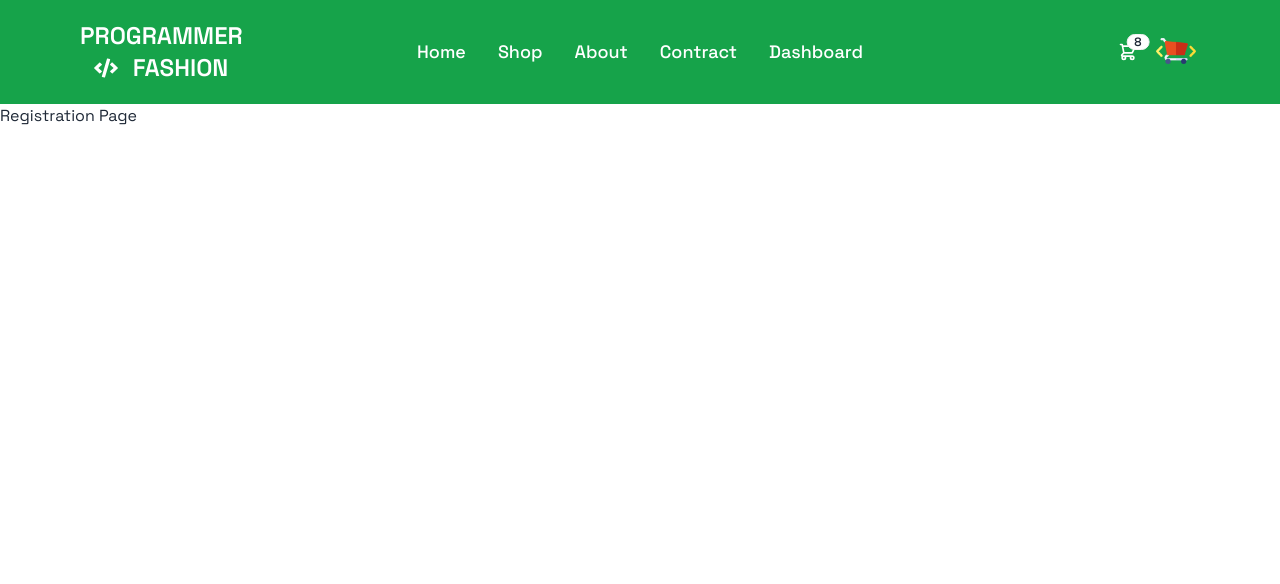
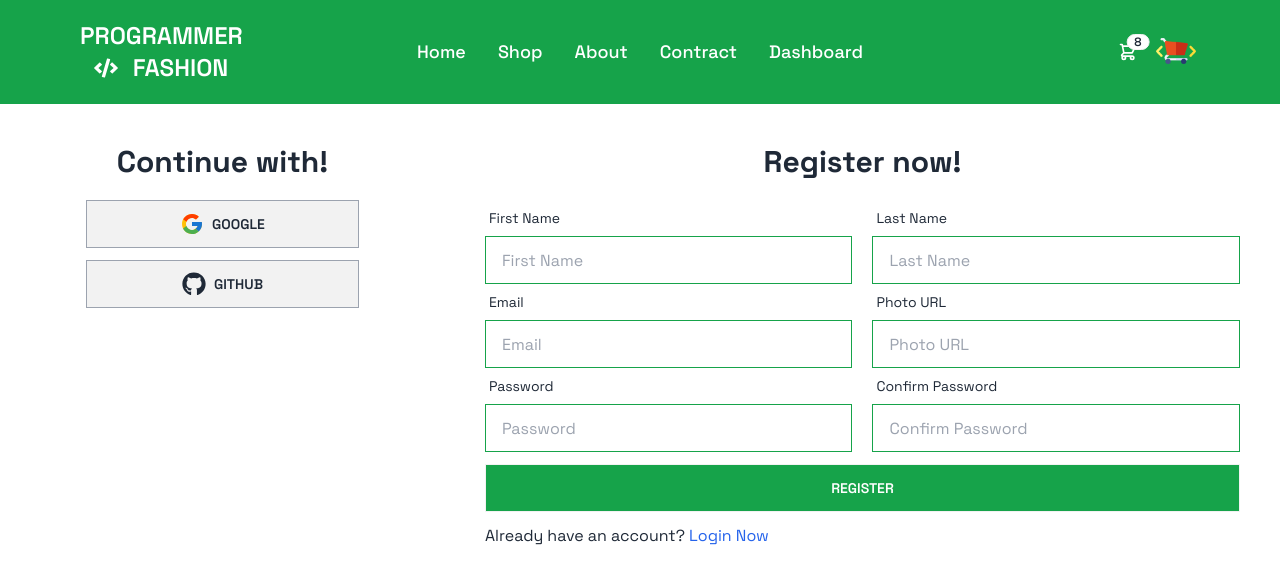
Before and after one commit to mfarhadattari/fashion-man-client, a React (Vite) app: page /registration in a window 1280 px wide. Shown: the top 584 px of the page. Built offline with nearby package versions, Linux system fonts and the light colour scheme.

Commit message:
register page

```diff
--- /dev/null
+++ b/src/pages/Public/Account/RegistrationPage.jsx
@@ -0,0 +1,98 @@
+import { Link } from "react-router-dom";
+import SocialConnect from "./SocialConnect";
+
+const RegistrationPage = () => {
+  return (
+    <main>
+      <section>
+        <div className="flex flex-col-reverse md:flex-row w-full p-5 gap-10 mx-auto">
+          <div className="p-5 w-full md:w-2/4">
+            <SocialConnect></SocialConnect>
+          </div>
+          <div className="p-5 w-full">
+            <h1 className="text-3xl text-center font-bold">Register now!</h1>
+            <form className="mt-5">
+              <div className="flex flex-col md:flex-row md:gap-5">
+                <div className="form-control w-full">
+                  <label className="label">
+                    <span className="label-text">First Name</span>
+                  </label>
+                  <input
+                    type="text"
+                    placeholder="First Name"
+                    className="green-input w-full "
+                  />
+                </div>
+                <div className="form-control w-full">
+                  <label className="label">
+                    <span className="label-text">Last Name</span>
+                  </label>
+                  <input
+                    type="text"
+                    placeholder="Last Name"
+                    className="green-input w-full "
+                  />
+                </div>
+              </div>
+              <div className="flex flex-col md:flex-row md:gap-5">
+                <div className="form-control w-full">
+                  <label className="label">
+                    <span className="label-text">Email</span>
+                  </label>
+                  <input
+                    type="email"
+                    placeholder="Email"
+                    className="green-input w-full"
+                  />
+                </div>
+                <div className="form-control w-full">
+                  <label className="label">
+                    <span className="label-text">Photo URL</span>
+                  </label>
+                  <input
+                    type="url"
+                    placeholder="Photo URL"
+                    className="green-input w-full"
+                  />
+                </div>
+              </div>
+              <div className="flex flex-col md:flex-row md:gap-5">
+                <div className="form-control w-full">
+                  <label className="label">
+                    <span className="label-text">Password</span>
+                  </label>
+                  <input
+                    type="password"
+                    placeholder="Password"
+                    className="green-input w-full"
+                  />
+                </div>
+                <div className="form-control w-full">
+                  <label className="label">
+                    <span className="label-text">Confirm Password</span>
+                  </label>
+                  <input
+                    type="password"
+                    placeholder="Confirm Password"
+                    className="green-input w-full"
+                  />
+                </div>
+              </div>
+              <div className="form-control w-full mt-3">
+                <button className="green-btn">Register</button>
+              </div>
+              <p className="my-3 text-base">
+                Already have an account?{" "}
+                <Link to="/login" className="link link-hover text-blue-600">
+                  Login Now
+                </Link>
+              </p>
+            </form>
+          </div>
+        </div>
+      </section>
+    </main>
+  );
+};
+
+export default RegistrationPage;
--- a/src/pages/Public/Account/SocialConnect.jsx
+++ b/src/pages/Public/Account/SocialConnect.jsx
@@ -4,7 +4,7 @@ import { FaGithub } from "react-icons/fa";
 const SocialConnect = () => {
   return (
     <div>
-      <h1 className="text-3xl text-center font-bold">Continue With!</h1>
+      <h1 className="text-3xl text-center font-bold">Continue with!</h1>
       <div className="flex flex-col gap-3 justify-center items-center w-3/4 mx-auto mt-5">
         <button className="green-outline-btn w-full">
           <span className="text-2xl">
--- a/src/router/router.jsx
+++ b/src/router/router.jsx
@@ -8,6 +8,7 @@ import ContractPage from "../pages/Public/Contract/ContractPage";
 import ProductDetailsPage from "../pages/Public/Shop/ProductDetailsPage";
 import DashboardLayout from "../layout/DashboardLayout";
 import LoginPage from "../pages/Public/Account/LoginPage";
+import RegistrationPage from "../pages/Public/Account/RegistrationPage";
 
 const router = createBrowserRouter([
   {
@@ -44,7 +45,7 @@ const router = createBrowserRouter([
       },
       {
         path: "/registration",
-        element: <>Registration Page</>,
+        element: <RegistrationPage></RegistrationPage>,
       },
     ],
   },
```
